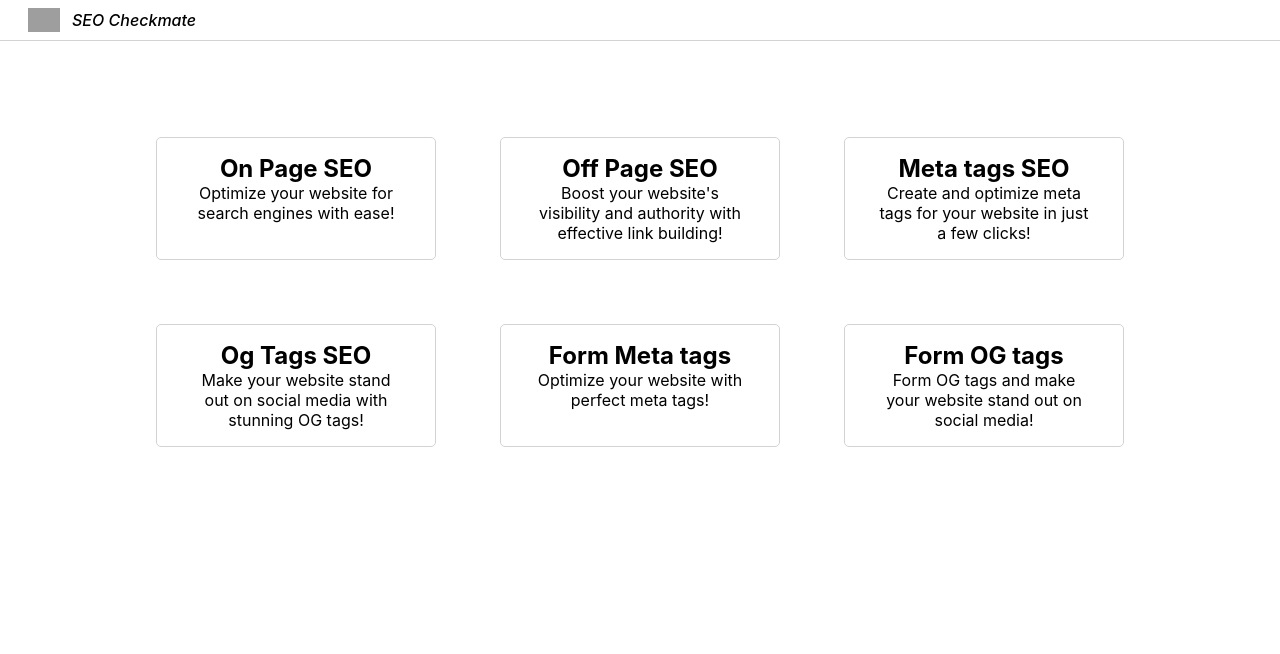
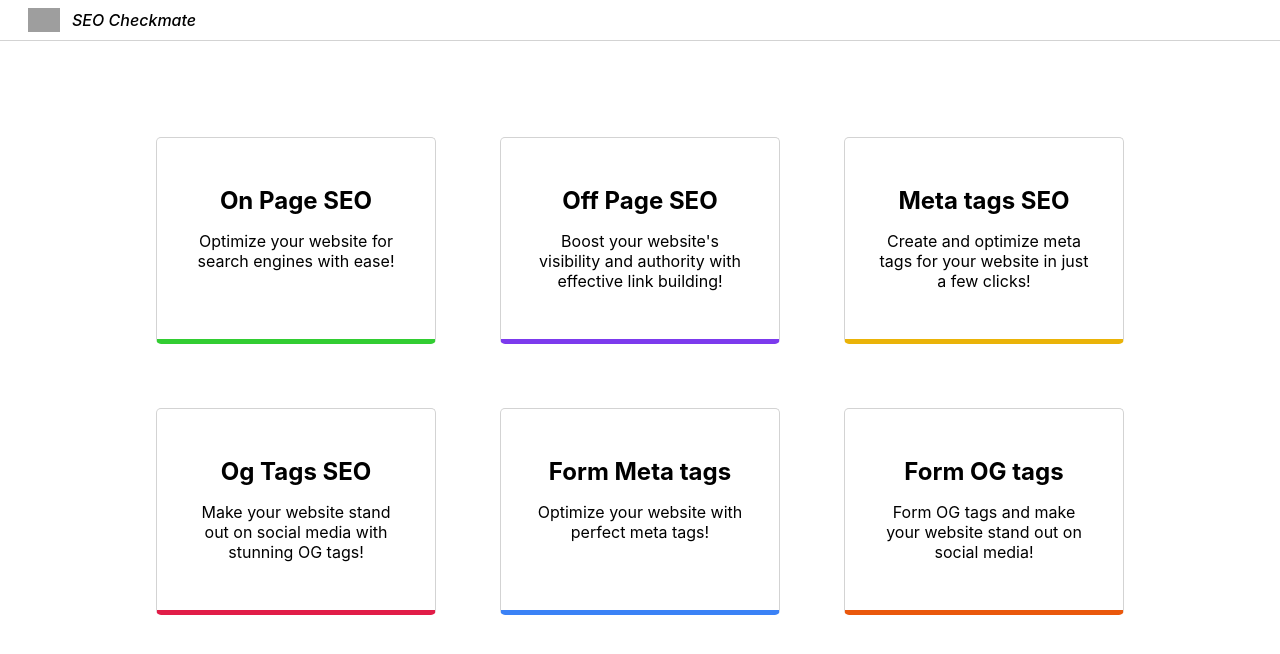
Before and after one commit to siddhigate/seo-checkmate, a React (Create React App) app: page /home in a window 1280 px wide. Shown: the top 654 px of the page. Built offline with nearby package versions, Linux system fonts and the light colour scheme; grey boxes are pictures that could not be loaded.

Commit message:
style: landing page

```diff
--- a/src/pages/Home/index.css
+++ b/src/pages/Home/index.css
@@ -11,6 +11,40 @@
     border: 1px solid lightgray;
     border-radius: 5px;
     text-align: center;
-    padding: 1rem 2rem;
+    padding: 3rem 2rem;
     margin: 1rem;
 }
+
+.home-link:hover {
+    transform: scale(1.1);
+    transition: transform 300ms ease-in-out;
+    cursor: pointer;
+}
+
+.home-link h2 {
+    margin-bottom: 1rem;
+}
+
+.home-link:nth-child(1) {
+    border-bottom: 5px solid limegreen;
+}
+
+.home-link:nth-child(2) {
+    border-bottom: 5px solid #7c3aed;
+}
+
+.home-link:nth-child(3) {
+    border-bottom: 5px solid #eab308;
+}
+
+.home-link:nth-child(4) {
+    border-bottom: 5px solid #e11d48;
+}
+
+.home-link:nth-child(5) {
+    border-bottom: 5px solid #3b82f6;
+}
+
+.home-link:nth-child(6) {
+    border-bottom: 5px solid #ea580c;
+}
```
